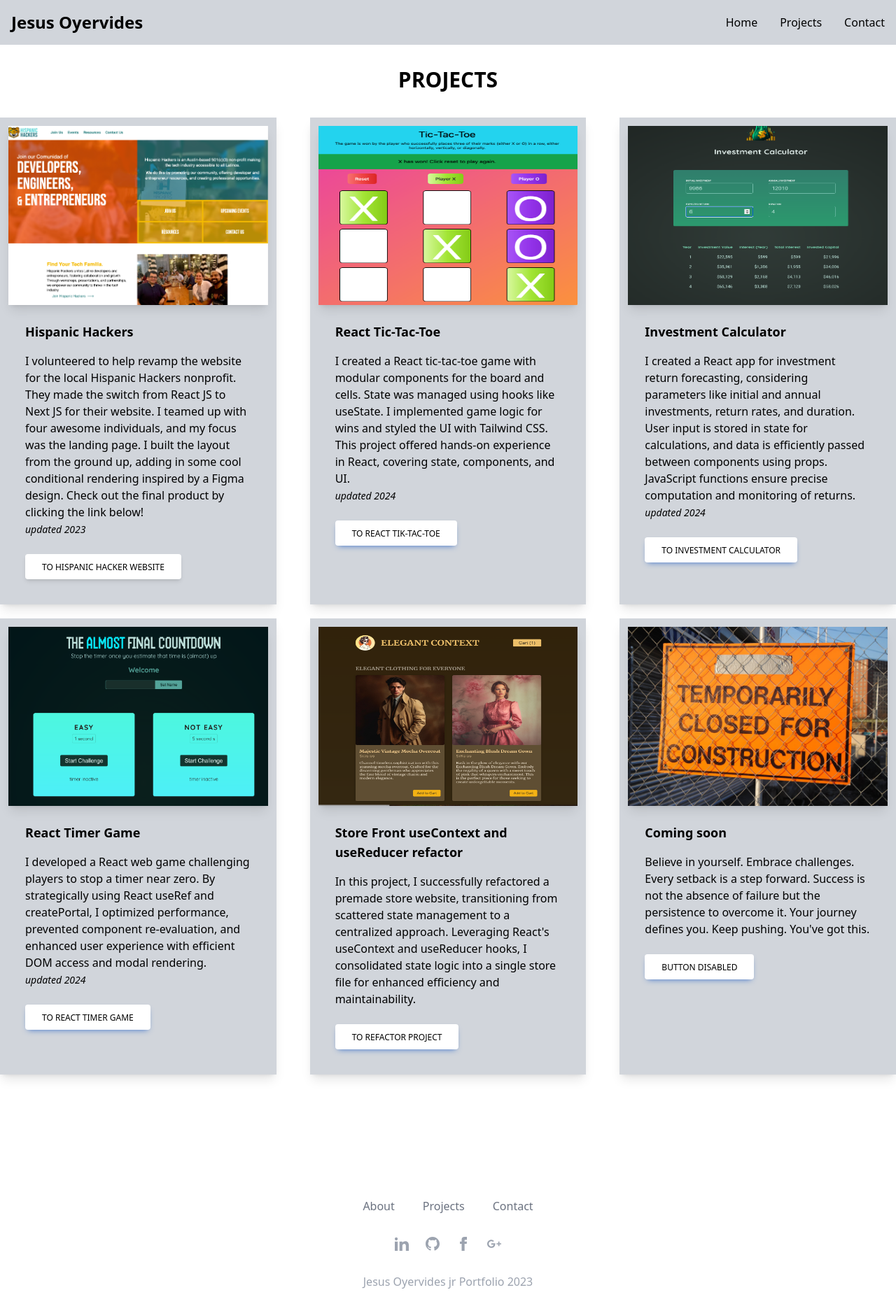
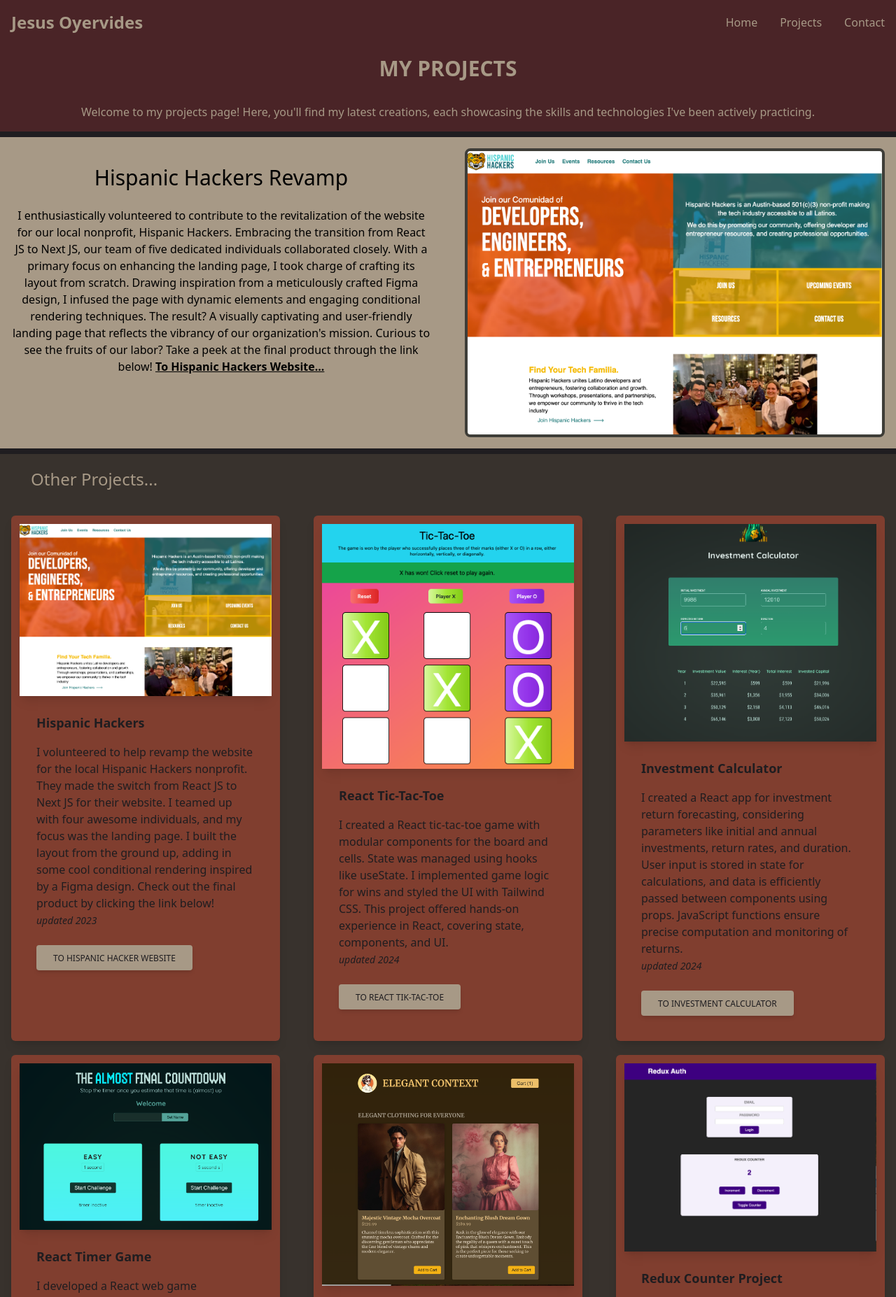
Before and after one commit to jesusoyer/nextjs-portfolio, a Next.js app: page /projects in a window 1280 px wide. Shown: the top 1854 px of the page at 70% size. Built offline with nearby package versions, Linux system fonts and the light colour scheme.

Commit message:
changed color to the projects page and fixed styling issues, added a featured projects section

```diff
--- a/components/OtherNavbar.jsx
+++ b/components/OtherNavbar.jsx
@@ -11,10 +11,10 @@
   };
 
   return (
-    <nav className="bg-gray-300  absolute top-0 left-0 w-full z-10">
+    <nav className="bg-palette1  absolute top-0 left-0 w-full z-10">
       <div className="max-w-screen-xl flex flex-wrap items-center justify-between mx-auto p-4">
         <Link href="/" className="flex items-center space-x-3 rtl:space-x-reverse">
-          <span className="text-black self-center text-2xl font-semibold whitespace-nowrap dark:text-white hover:text-white">Jesus Oyervides</span>
+          <span className="text-palette5 self-center text-2xl font-semibold whitespace-nowrap dark:text-white hover:text-white">Jesus Oyervides</span>
         </Link>
         <button
           data-collapse-toggle="navbar-default"
@@ -32,11 +32,11 @@
         <div className={`w-full md:block md:w-auto ${isMenuOpen ? '' : 'hidden'}`} id="navbar-default">
           <div className="font-medium flex flex-col p-4 md:p-0 mt-4 border  border-gray-100 rounded-lg bg-gray-50 md:flex-row md:space-x-8 rtl:space-x-reverse md:mt-0 md:border-0 bg-transparent dark:bg-gray-800 md:dark:bg-gray-900 dark:border-gray-700">
 
-          <Link href="/" className="text-black block py-2 px-3 rounded-t-lg   hover:bg-gray-500 md:hover:bg-transparent md:border-0 md:hover:text-white md:p-0 dark:text-white  ">Home
+          <Link href="/" className="text-palette5 block py-2 px-3 rounded-t-lg   hover:bg-gray-500 md:hover:bg-transparent md:border-0 md:hover:text-white md:p-0 dark:text-white  ">Home
             </Link>
-            <Link href="/projects" className="text-black block py-2 px-3  hover:bg-white md:hover:bg-transparent md:border-0 md:hover:text-white md:p-0 md:dark:hover:bg-transparent">Projects
+            <Link href="/projects" className="text-palette5 block py-2 px-3  hover:bg-white md:hover:bg-transparent md:border-0 md:hover:text-white md:p-0 md:dark:hover:bg-transparent">Projects
             </Link>
-            <Link href="/contact" className="text-black block py-2 px-3  rounded-b-lg hover:bg-gray-500 md:hover:bg-transparent md:border-0 md:hover:text-white md:p-0  dark:hover:bg-gray-700 md:dark:hover:bg-transparent">Contact
+            <Link href="/contact" className="text-palette5 block py-2 px-3  rounded-b-lg hover:bg-gray-500 md:hover:bg-transparent md:border-0 md:hover:text-white md:p-0  dark:hover:bg-gray-700 md:dark:hover:bg-transparent">Contact
             </Link>
           </div>
         </div>
--- a/components/ProjectsPage.tsx
+++ b/components/ProjectsPage.tsx
@@ -5,30 +5,30 @@
 import investmentCalc from "../public/InvestmentCalc.png";
 import timerGame from "../public/timerGame.png";
 import storeRefactor from "../public/storerefactorimage.png";
+import reduxPracImage from "../public/reduxPracImage.png";
 
-import ContructionImage from "../public/constructionImage.jpg";
-export default function Homepage() {
+export default function Projects() {
   return (
-    <div className="container my-20 mx-auto ">
+    <section className="bg-palette3 ">
+      <h2 className="text-palette5 text-2xl p-5 ml-6">Other Projects...</h2>
+    <div className="container   mx-auto ">
       {/* <!-- Section: Design Block --> */}
-      <section className="mb-32 text-center lg:text-left">
-        <h2 className="my-5 text-center text-3xl font-bold p-4">
-          PROJECTS
-        </h2>
+      <section className="mb-32 text-palette2 text-center lg:text-left">
 
-        <div className="grid gap-x-6 gap-y-5 lg:grid-cols-3 lg:gap-x-12 shadow-outline ">
-          <div className=" bg-gray-300 shadow-lg p-3">
+
+        <div className="grid gap-x-6 gap-y-5 lg:grid-cols-3 lg:gap-x-12 shadow-outline p-4 ">
+          <div className=" bg-palette2  shadow-lg p-3 rounded-md">
             <Image
               src={hispanicHackers}
               alt="Hispanic Hackers Image"
-              className="shadow-lg h-64 "
+              className="shadow-lg h-fit mx-auto grid-cols-1"
             />
 
             <div className="p-6">
-              <h5 className="mb-4 text-lg text-black font-bold">
+              <h5 className="mb-4 text-lg text-palette6 font-bold">
                 Hispanic Hackers
               </h5>
-              <p className="mb-6 text-black">
+              <p className="mb-6 text-palette6">
                 I volunteered to help revamp the website for the local Hispanic
                 Hackers nonprofit. They made the switch from React JS to Next JS
                 for their website. I teamed up with four awesome individuals,
@@ -43,25 +43,25 @@
                 href="https://www.hispanichackers.com/"
                 target="_blank"
                 rel="noopener noreferrer"
-                className="inline-block rounded bg-white px-6 pb-2 pt-2.5 text-xs font-medium uppercase leading-normal text-black shadow-md transition duration-150 ease-in-out hover:bg-primary-600 hover:shadow-xl focus:bg-primary-600 focus:shadow-xl focus:outline-none active:bg-primary-700 active:shadow-xl dark:shadow-lg dark:hover:shadow-md dark:focus:shadow-md dark:active:shadow-md"
+                className="inline-block rounded bg-palette5 px-6 pb-2 pt-2.5 text-xs font-medium uppercase leading-normal text-palette6 text-center shadow-md transition duration-150 ease-in-out hover:bg-primary-600 hover:shadow-xl focus:bg-primary-600 focus:shadow-xl focus:outline-none active:bg-primary-700 active:shadow-xl dark:shadow-lg dark:hover:shadow-md dark:focus:shadow-md dark:active:shadow-md"
               >
                 To Hispanic Hacker website
               </Link>
             </div>
           </div>
 
-          <div className="bg-gray-300 shadow-lg p-3">
+          <div className=" bg-palette2 shadow-lg p-3 rounded-md">
             <Image
               src={TicTacToe}
               alt="Tic-Tac-Toe image"
-              className=" h-64 shadow-lg "
+              className=" shadow-lg h-fit"
             />
 
             <div className="p-6">
-              <h5 className="mb-4 text-lg text-black font-bold">
+              <h5 className="mb-4 text-lg text-palette6 font-bold">
                 React Tic-Tac-Toe
               </h5>
-              <p className="mb-6 text-black">
+              <p className="mb-6 text-palette6">
                 I created a React tic-tac-toe game with modular components for
                 the board and cells. State was managed using hooks like
                 useState. I implemented game logic for wins and styled the UI
@@ -76,25 +76,25 @@
                 rel="noopener noreferrer"
                 data-te-ripple-init
                 data-te-ripple-color="light"
-                className="inline-block rounded bg-white px-6 pb-2 pt-2.5 text-xs font-medium uppercase leading-normal text-black shadow-[0_4px_9px_-4px_#3b71ca] transition duration-150 ease-in-out hover:bg-primary-600 hover:shadow-[0_8px_9px_-4px_rgba(59,113,202,0.3),0_4px_18px_0_rgba(59,113,202,0.2)] focus:bg-primary-600 focus:shadow-[0_8px_9px_-4px_rgba(59,113,202,0.3),0_4px_18px_0_rgba(59,113,202,0.2)] focus:outline-none focus:ring-0 active:bg-primary-700 active:shadow-[0_8px_9px_-4px_rgba(59,113,202,0.3),0_4px_18px_0_rgba(59,113,202,0.2)] dark:shadow-[0_4px_9px_-4px_rgba(59,113,202,0.5)] dark:hover:shadow-[0_8px_9px_-4px_rgba(59,113,202,0.2),0_4px_18px_0_rgba(59,113,202,0.1)] dark:focus:shadow-[0_8px_9px_-4px_rgba(59,113,202,0.2),0_4px_18px_0_rgba(59,113,202,0.1)] dark:active:shadow-[0_8px_9px_-4px_rgba(59,113,202,0.2),0_4px_18px_0_rgba(59,113,202,0.1)]"
+                className="inline-block rounded bg-palette5 px-6 pb-2 pt-2.5 text-xs font-medium uppercase leading-normal text-palette6 text-center shadow-md transition duration-150 ease-in-out hover:bg-primary-600 hover:shadow-xl focus:bg-primary-600 focus:shadow-xl focus:outline-none active:bg-primary-700 active:shadow-xl dark:shadow-lg dark:hover:shadow-md dark:focus:shadow-md dark:active:shadow-md"
               >
                 To React Tik-Tac-Toe
               </Link>
             </div>
           </div>
 
-          <div className="bg-gray-300 shadow-lg p-3">
+          <div className=" bg-palette2 shadow-lg p-3 rounded-md">
             <Image
               src={investmentCalc}
               alt="Investment Calculator image"
-              className="h-64 shadow-lg"
+              className="h-fit shadow-lg"
             />
 
             <div className="p-6">
-              <h5 className="mb-4 text-lg text-black font-bold">
+              <h5 className="mb-4 text-lg text-palette6 font-bold">
                 Investment Calculator
               </h5>
-              <p className="mb-6 text-black">
+              <p className="mb-6 text-palette6">
                 I created a React app for investment return forecasting,
                 considering parameters like initial and annual investments,
                 return rates, and duration. User input is stored in state for
@@ -110,92 +110,105 @@
                 rel="noopener noreferrer"
                 data-te-ripple-init
                 data-te-ripple-color="light"
-                className="inline-block rounded bg-white px-6 pb-2 pt-2.5 text-xs font-medium uppercase leading-normal text-black shadow-[0_4px_9px_-4px_#3b71ca] transition duration-150 ease-in-out hover:bg-primary-600 hover:shadow-[0_8px_9px_-4px_rgba(59,113,202,0.3),0_4px_18px_0_rgba(59,113,202,0.2)] focus:bg-primary-600 focus:shadow-[0_8px_9px_-4px_rgba(59,113,202,0.3),0_4px_18px_0_rgba(59,113,202,0.2)] focus:outline-none focus:ring-0 active:bg-primary-700 active:shadow-[0_8px_9px_-4px_rgba(59,113,202,0.3),0_4px_18px_0_rgba(59,113,202,0.2)] dark:shadow-[0_4px_9px_-4px_rgba(59,113,202,0.5)] dark:hover:shadow-[0_8px_9px_-4px_rgba(59,113,202,0.2),0_4px_18px_0_rgba(59,113,202,0.1)] dark:focus:shadow-[0_8px_9px_-4px_rgba(59,113,202,0.2),0_4px_18px_0_rgba(59,113,202,0.1)] dark:active:shadow-[0_8px_9px_-4px_rgba(59,113,202,0.2),0_4px_18px_0_rgba(59,113,202,0.1)]"
+                className="inline-block rounded bg-palette5 px-6 pb-2 pt-2.5 text-xs font-medium uppercase leading-normal text-palette6 text-center shadow-md transition duration-150 ease-in-out hover:bg-primary-600 hover:shadow-xl focus:bg-primary-600 focus:shadow-xl focus:outline-none active:bg-primary-700 active:shadow-xl dark:shadow-lg dark:hover:shadow-md dark:focus:shadow-md dark:active:shadow-md"
               >
                 To Investment Calculator
               </Link>
             </div>
           </div>
-          <div className="bg-gray-300 shadow-lg p-3">
+          <div className=" bg-palette2 shadow-lg p-3 rounded-md">
             <Image
               src={timerGame}
               alt="Timer Game image"
-              className="h-64 shadow-lg "
+              className="h-fit shadow-lg "
             />
 
             <div className="p-6">
-              <h5 className="mb-4 text-lg text-black font-bold">React Timer Game</h5>
-              <p className="mb-6 text-black">
-              I developed a React web game challenging players to stop a timer near zero. By strategically using React useRef and createPortal, I optimized performance, prevented component re-evaluation, and enhanced user experience with efficient DOM access and modal rendering.
-              <br></br>
+              <h5 className="mb-4 text-lg text-palette6 font-bold">
+                React Timer Game
+              </h5>
+              <p className="mb-6 text-palette6">
+                I developed a React web game challenging players to stop a timer
+                near zero. By strategically using React useRef and createPortal,
+                I optimized performance, prevented component re-evaluation, and
+                enhanced user experience with efficient DOM access and modal
+                rendering.
+                <br></br>
                 <span className="italic text-sm">updated 2024</span>
               </p>
               <Link
                 href="https://main.d24hig7yswwjx.amplifyapp.com/"
                 data-te-ripple-init
                 data-te-ripple-color="light"
-                className="inline-block rounded bg-white px-6 pb-2 pt-2.5 text-xs font-medium uppercase leading-normal text-black shadow-[0_4px_9px_-4px_#3b71ca] transition duration-150 ease-in-out hover:bg-primary-600 hover:shadow-[0_8px_9px_-4px_rgba(59,113,202,0.3),0_4px_18px_0_rgba(59,113,202,0.2)] focus:bg-primary-600 focus:shadow-[0_8px_9px_-4px_rgba(59,113,202,0.3),0_4px_18px_0_rgba(59,113,202,0.2)] focus:outline-none focus:ring-0 active:bg-primary-700 active:shadow-[0_8px_9px_-4px_rgba(59,113,202,0.3),0_4px_18px_0_rgba(59,113,202,0.2)] dark:shadow-[0_4px_9px_-4px_rgba(59,113,202,0.5)] dark:hover:shadow-[0_8px_9px_-4px_rgba(59,113,202,0.2),0_4px_18px_0_rgba(59,113,202,0.1)] dark:focus:shadow-[0_8px_9px_-4px_rgba(59,113,202,0.2),0_4px_18px_0_rgba(59,113,202,0.1)] dark:active:shadow-[0_8px_9px_-4px_rgba(59,113,202,0.2),0_4px_18px_0_rgba(59,113,202,0.1)]"
+                className="inline-block rounded bg-palette5 px-6 pb-2 pt-2.5 text-xs font-medium uppercase leading-normal text-palette6 text-center shadow-md transition duration-150 ease-in-out hover:bg-primary-600 hover:shadow-xl focus:bg-primary-600 focus:shadow-xl focus:outline-none active:bg-primary-700 active:shadow-xl dark:shadow-lg dark:hover:shadow-md dark:focus:shadow-md dark:active:shadow-md"
               >
                 To React Timer Game
               </Link>
             </div>
           </div>
 
-          <div className="bg-gray-300 shadow-lg p-3">
+          <div className=" bg-palette2 shadow-lg p-3 rounded-md">
             <Image
               src={storeRefactor}
               alt="refactor project"
-              className="h-64 shadow-lg "
+              className="h-fit shadow-lg "
             />
 
             <div className="p-6">
-              <h5 className="mb-4 text-lg text-black font-bold">Store Front useContext and useReducer refactor</h5>
-              <p className="mb-6 text-black">
-              In this project, I successfully refactored a premade store website, transitioning from scattered state management to a centralized approach. Leveraging React's useContext and useReducer hooks, I consolidated state logic into a single store file for enhanced efficiency and maintainability.
+              <h5 className="mb-4 text-lg text-palette6 font-bold">
+                Store Front useContext and useReducer refactor
+              </h5>
+              <p className="mb-6 text-palette6">
+                In this project, I successfully refactored a premade store
+                website, transitioning from scattered state management to a
+                centralized approach. Leveraging React's useContext and
+                useReducer hooks, I consolidated state logic into a single store
+                file for enhanced efficiency and maintainability.<br></br>
+                updated 2024
               </p>
               <a
                 href="https://main.d1j3w8nsh8rkao.amplifyapp.com/"
                 data-te-ripple-init
                 data-te-ripple-color="light"
-                className="inline-block rounded bg-white px-6 pb-2 pt-2.5 text-xs font-medium uppercase leading-normal text-black shadow-[0_4px_9px_-4px_#3b71ca] transition duration-150 ease-in-out hover:bg-primary-600 hover:shadow-[0_8px_9px_-4px_rgba(59,113,202,0.3),0_4px_18px_0_rgba(59,113,202,0.2)] focus:bg-primary-600 focus:shadow-[0_8px_9px_-4px_rgba(59,113,202,0.3),0_4px_18px_0_rgba(59,113,202,0.2)] focus:outline-none focus:ring-0 active:bg-primary-700 active:shadow-[0_8px_9px_-4px_rgba(59,113,202,0.3),0_4px_18px_0_rgba(59,113,202,0.2)] dark:shadow-[0_4px_9px_-4px_rgba(59,113,202,0.5)] dark:hover:shadow-[0_8px_9px_-4px_rgba(59,113,202,0.2),0_4px_18px_0_rgba(59,113,202,0.1)] dark:focus:shadow-[0_8px_9px_-4px_rgba(59,113,202,0.2),0_4px_18px_0_rgba(59,113,202,0.1)] dark:active:shadow-[0_8px_9px_-4px_rgba(59,113,202,0.2),0_4px_18px_0_rgba(59,113,202,0.1)]"
+                className="inline-block rounded bg-palette5 px-6 pb-2 pt-2.5 text-xs font-medium uppercase leading-normal text-palette6 text-center shadow-md transition duration-150 ease-in-out hover:bg-primary-600 hover:shadow-xl focus:bg-primary-600 focus:shadow-xl focus:outline-none active:bg-primary-700 active:shadow-xl dark:shadow-lg dark:hover:shadow-md dark:focus:shadow-md dark:active:shadow-md"
               >
                 To Refactor Project
               </a>
             </div>
           </div>
 
-          <div className="bg-gray-300 shadow-lg p-3">
+          <div className=" bg-palette2 shadow-lg p-3 rounded-md">
             <Image
-              src={ContructionImage}
-              alt="construction image"
-              className="h-64 shadow-lg "
+              src={reduxPracImage}
+              alt="Redux Project Image"
+              className="h-fit shadow-lg "
             />
 
             <div className="p-6">
-              <h5 className="mb-4 text-lg text-black font-bold">Coming soon</h5>
-              <p className="mb-6 text-black">
-              Believe in yourself. Embrace challenges. Every setback is a step forward. Success is not the absence of failure but the persistence to overcome it. Your journey defines you. Keep pushing. You've got this.
+              <h5 className="mb-4 text-lg text-palette6 font-bold">
+                Redux Counter Project
+              </h5>
+              <p className="mb-6 text-palette6">
+                I developed a ReactJS project to practice Redux Toolkit,
+                managing a counter and mock authentication. Created slices
+                handle both states—incrementing, decrementing numbers, and
+                toggling authentication status.<br></br>
+                updated 2024
               </p>
               <a
-                href="#!"
+                href="https://main.d3en9wruzpsg5p.amplifyapp.com/"
                 data-te-ripple-init
                 data-te-ripple-color="light"
-                className="inline-block rounded bg-white px-6 pb-2 pt-2.5 text-xs font-medium uppercase leading-normal text-black shadow-[0_4px_9px_-4px_#3b71ca] transition duration-150 ease-in-out hover:bg-primary-600 hover:shadow-[0_8px_9px_-4px_rgba(59,113,202,0.3),0_4px_18px_0_rgba(59,113,202,0.2)] focus:bg-primary-600 focus:shadow-[0_8px_9px_-4px_rgba(59,113,202,0.3),0_4px_18px_0_rgba(59,113,202,0.2)] focus:outline-none focus:ring-0 active:bg-primary-700 active:shadow-[0_8px_9px_-4px_rgba(59,113,202,0.3),0_4px_18px_0_rgba(59,113,202,0.2)] dark:shadow-[0_4px_9px_-4px_rgba(59,113,202,0.5)] dark:hover:shadow-[0_8px_9px_-4px_rgba(59,113,202,0.2),0_4px_18px_0_rgba(59,113,202,0.1)] dark:focus:shadow-[0_8px_9px_-4px_rgba(59,113,202,0.2),0_4px_18px_0_rgba(59,113,202,0.1)] dark:active:shadow-[0_8px_9px_-4px_rgba(59,113,202,0.2),0_4px_18px_0_rgba(59,113,202,0.1)]"
+                className="inline-block rounded bg-palette5 px-6 pb-2 pt-2.5 text-xs font-medium uppercase leading-normal text-palette6 text-center shadow-md transition duration-150 ease-in-out hover:bg-primary-600 hover:shadow-xl focus:bg-primary-600 focus:shadow-xl focus:outline-none active:bg-primary-700 active:shadow-xl dark:shadow-lg dark:hover:shadow-md dark:focus:shadow-md dark:active:shadow-md"
               >
-                Button Disabled
+                To Redux Counter
               </a>
             </div>
           </div>
-
-
-
-
-
-
-
         </div>
       </section>
       {/* <!-- Section: Design Block --> */}
     </div>
+    </section>
   );
 }
--- /dev/null
+++ b/components/ProjectsPageHeader.jsx
@@ -0,0 +1,38 @@
+import React from 'react';
+import hhPic from '../public/HispanicHackers.png';
+import Image from "next/image";
+import Link from "next/link";
+
+const ProjectsPageHeader = () => {
+  return (
+    <section className='border-b-8 border-palette6'>
+
+      <h2 className="bg-palette1 text-palette5 mt-16 text-center text-3xl font-bold p-4">MY PROJECTS</h2>
+      <p className='bg-palette1 border-b-8 border-palette6 text-palette5 p-4 text-center '>Welcome to my projects page! Here, you'll find my latest creations, each showcasing the skills and technologies I've been actively practicing.</p>
+      <div className="grid gap-x-6 gap-y-5 grid-cols-1 lg:grid-cols-2 lg:gap-x-12 shadow-outline p-4 bg-palette5 ">
+        <div>
+            <h1 className='text-center text-3xl p-6'>Hispanic Hackers Revamp</h1>
+            <p className='text-center'>I enthusiastically volunteered to contribute to the revitalization of the website for our local nonprofit, Hispanic Hackers. Embracing the transition from React JS to Next JS, our team of five dedicated individuals collaborated closely. With a primary focus on enhancing the landing page, I took charge of crafting its layout from scratch. Drawing inspiration from a meticulously crafted Figma design, I infused the page with dynamic elements and engaging conditional rendering techniques. The result? A visually captivating and user-friendly landing page that reflects the vibrancy of our organization's mission. Curious to see the fruits of our labor? Take a peek at the final product through the link below! <span>
+            <Link
+                href="https://www.hispanichackers.com/"
+                target="_blank"
+                rel="noopener noreferrer"
+               className='underline hover:text-palette2 font-bold '
+              >
+                To Hispanic Hackers Website...
+              </Link>
+                </span></p>
+            </div>
+        <Image
+              src={hhPic}
+              alt="Hispanic Hackers Image"
+              className="object-contain h-full w-full rounded-lg  border-4 border-palette4 "
+            /></div>
+
+
+
+    </section>
+  )
+}
+
+export default ProjectsPageHeader;
--- a/pages/projects.tsx
+++ b/pages/projects.tsx
@@ -2,11 +2,13 @@
 import OtherNavbar from "../components/OtherNavbar";
 import Footer from "@/components/Footer";
 import Projects from "../components/ProjectsPage";
+import ProjectHeader from "../components/ProjectsPageHeader";
 export default function projects() {
   return (
    <main>
     <OtherNavbar />
-   <Projects />
+    <ProjectHeader />
+   <Projects  />
    <Footer />
    </main>
   )
```
Also changed, not shown: tailwind.config.ts (+9 -0 lines), public/reduxPracImage.png (added).
